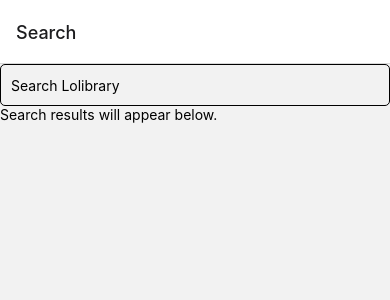
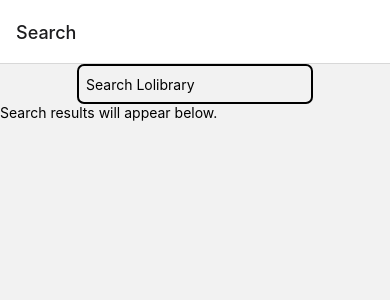
Before and after one commit to mariecreel/lolibrary-mobile, a React Native app: screen /Search in a window 390 px wide. Shown: the top 300 px of the page. Built offline with nearby package versions, Linux system fonts and the light colour scheme.

Commit message:
fix bug where text was not visible after typing in textinput

```diff
--- a/app/components/SearchBar.js
+++ b/app/components/SearchBar.js
@@ -1,26 +1,30 @@
-import React, { useState } from 'react';
-import { TextInput, StyleSheet } from 'react-native';
+import React from 'react';
+import { TextInput, StyleSheet, View} from 'react-native';
 
 const SearchBar = ({onChangeText}) => {
     return (
-        <TextInput
-            onChangeText={onChangeText}
-            style={styles.searchBar}
-            placeholder="Search Lolibrary"
-        />
+        <View style={styles.searchBarWrapper}>
+            <TextInput
+                onChangeText={onChangeText}
+                placeholder="Search Lolibrary"
+                style={styles.searchBar}
+            />
+        </View>
     );
 }
 
 const styles = StyleSheet.create({
     searchBar: {
-        height: 20,
-        borderWidth: 1,
-        borderRadius: 5,
-        padding: 20,
-        paddingLeft: 10,
-        paddingRight: 10,
-        width: '100%'
+        flex: 1,
     },
+    searchBarWrapper:{
+        height: 40,
+        borderWidth: 2,
+        borderRadius: 7,
+        padding:7,
+        alignSelf: 'center',
+        flexDirection: 'row',
+    }
 });
 
 export default SearchBar;
```
